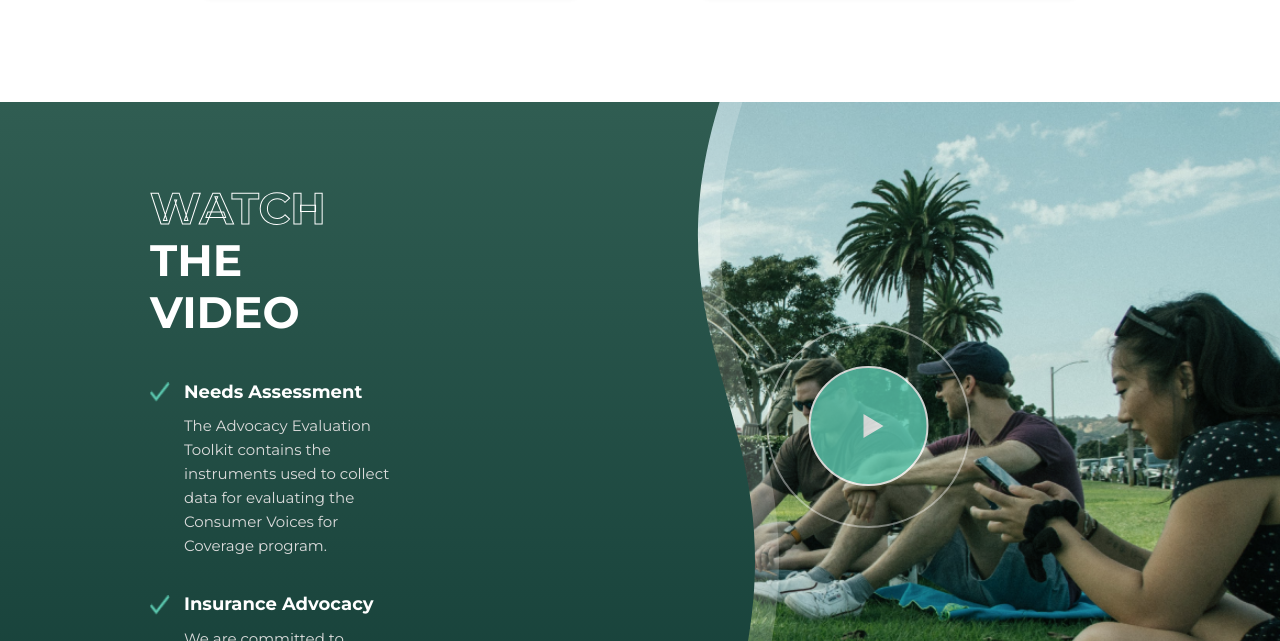
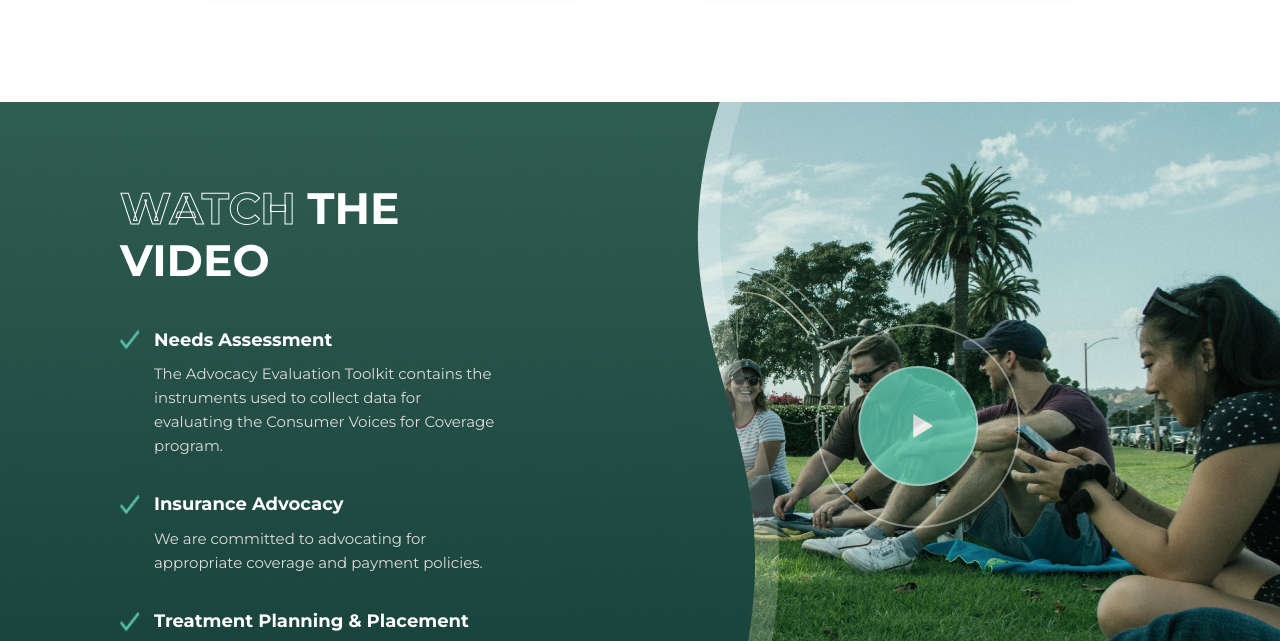
Before and after one commit to h-samara-mohsin/Spiralize-task-frontend, a plain HTML site: page index.html in a window 1280 px wide. Shown: the part 2853-3494 px from the top of the page. Drawn offline with Linux system fonts and the light colour scheme; files whose address does not match are found by name.

Commit message:
Video Section Done

```diff
--- a/index.css
+++ b/index.css
@@ -869,6 +869,7 @@ body {
   overflow: hidden;
   font-family: var(--font-primary);
   .left {
+    width: 50%;
     position: relative;
     .green-bg {
       position: absolute;
@@ -876,13 +877,10 @@ body {
       left: 0;
       width: 755px;
       height: 648px;
-      background: linear-gradient(180deg, #305d52 0%, #153f38 100%);
-      clip-path: path(
-        "M0 0H719.719C635.252 274 831.175 323.5 719.719 648H0V0Z"
-      );
-      -webkit-clip-path: path(
-        "M0 0H719.719C635.252 274 831.175 323.5 719.719 648H0V0Z"
-      );
+      background: url(./assets/video-assets/Group\ 51.png);
+      background-repeat: no-repeat;
+      background-size: cover;
+      background-position: center;
       z-index: 3;
     }
     .white-overlay {
@@ -904,7 +902,7 @@ body {
     .content {
       position: relative;
       z-index: 4;
-      padding: 80px 60px 60px 150px;
+      padding: 80px 60px 60px 120px;
       .heading {
         font-size: 44px;
         line-height: 52px;
@@ -959,12 +957,14 @@ body {
     }
   }
   .right {
+    width: 65%;
     img {
-      width: 823px;
+      width: 100%;
+      height: 100%;
       object-fit: cover;
     }
     position: relative;
-    width: 890px;
+    /* width: 100%; */
     height: 648px;
     .logo-img {
       position: absolute;
@@ -994,7 +994,7 @@ body {
         width: 120px;
         height: 120px;
         background-color: #5bc8af;
-        border: 2px solid white;
+        border: 2px solid rgba(255, 255, 255, 0.5);
         border-radius: 50%;
         cursor: pointer;
         position: relative;
@@ -1034,7 +1034,7 @@ body {
         }
 
         &:hover {
-          box-shadow: 0 0 0 12px rgba(255, 255, 255, 0.15);
+          box-shadow: 0 0 0 12px rgba(255, 255, 255, 0.4);
         }
         &:hover::after {
           width: 208px;
@@ -1436,6 +1436,7 @@ body {
   .video-section {
     flex-direction: column;
     .left {
+      width: 100%;
       .green-bg {
         background: url(./assets/video-assets/responsive/Rectangle-mob.svg);
         background-position: bottom;
@@ -1818,6 +1819,7 @@ body {
   .video-section {
     flex-direction: column;
     .left {
+      width: 100%;
       .green-bg {
         background: url(./assets/video-assets/responsive/Rectangle-1.png);
         background-position: bottom;
```
